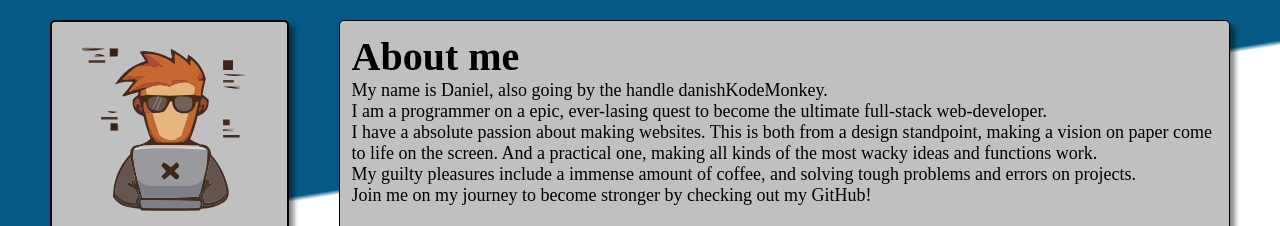
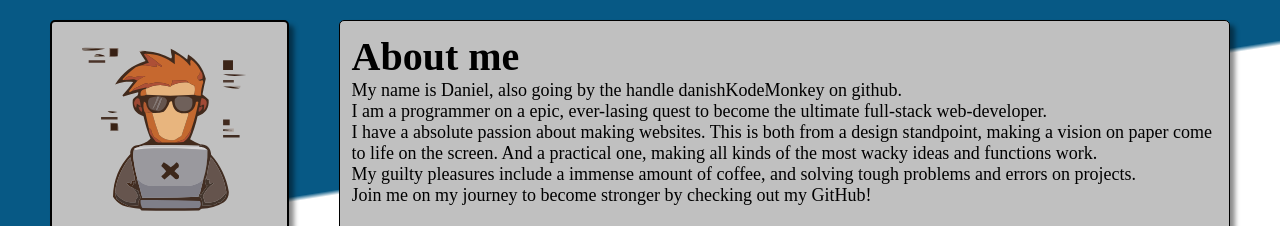
Before and after one commit to DanishKodeMonkey/DKM-portfolio, a website built with webpack: page src/index.html in a window 1280 px wide. Shown: the top 226 px of the page. Built offline with nearby package versions, Linux system fonts and the light colour scheme.

Commit message:
latest build

```diff
--- a/src/index.html
+++ b/src/index.html
@@ -19,7 +19,8 @@
 					<h1 class="about-me-title">About me</h1>
 					<div class="text-div">
 						<p>
-							My name is Daniel, also going by the handle danishKodeMonkey.
+							My name is Daniel, also going by the handle danishKodeMonkey on
+							github.
 							<br />I am a programmer on a epic, ever-lasing quest to become the
 							ultimate full-stack web-developer. <br />I have a absolute passion
 							about making websites. This is both from a design standpoint,
```
Also changed, not shown: dist/images/10d6f18c1c416d0d935b-Screenshot_20240402_184149..png (added), dist/images/59081115b6446f813b8c-Screenshot_20240329_145940..png (added), dist/images/74cccfbdfed5bbb0d0d4-Screenshot_20240402_185024..png (added), dist/images/92adc085cf93c8739d94-Screenshot_20240402_184344..png (added), dist/images/9abb22be2c925ecb26dc-404..jpg (deleted), dist/images/db05ffeeb99e25bed32e-Screenshot_20240402_185447..png (added), dist/images/f4a5da9a505e13ca5264-01..png (added), dist/index.html, dist/main.js.
